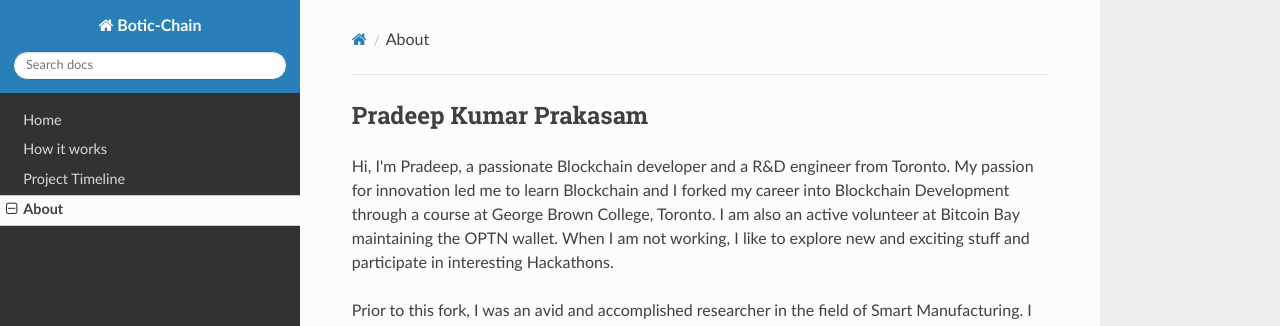
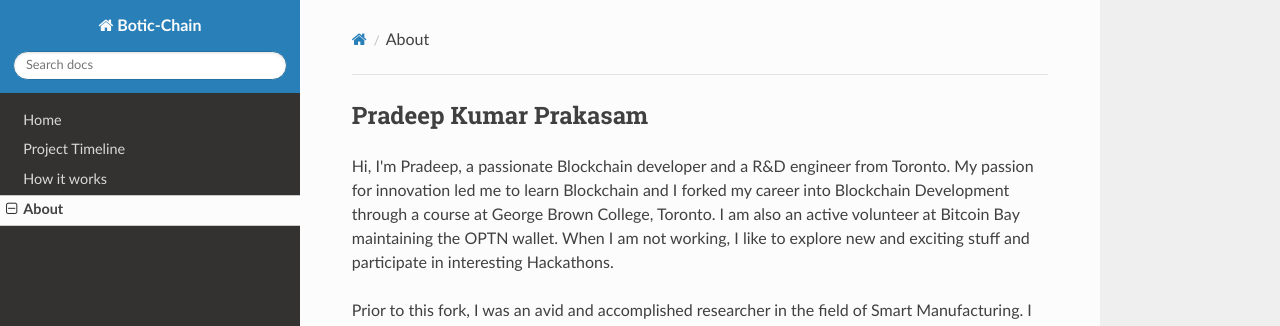
Before and after one commit to botic-chain/botic-chain-docs, an MkDocs documentation site: the page built from docs/about.md, in a window 1280 px wide. Shown: the top 326 px of the page. Built offline with MkDocs 1.6.1, drawn with Linux system fonts in a browser that asks for light colours; nearby versions of some CDN libraries; part of the change alters nothing that is shown.

```diff
--- a/mkdocs.yml
+++ b/mkdocs.yml
@@ -1,7 +1,7 @@
 site_name: Botic-Chain
 nav:
   - Home: index.md
+  - Project Timeline: Project timeline.md
   - How it works: How it works.md
-  - Project Timeline: Project timeline.md
   - About: about.md
 theme: readthedocs
```
